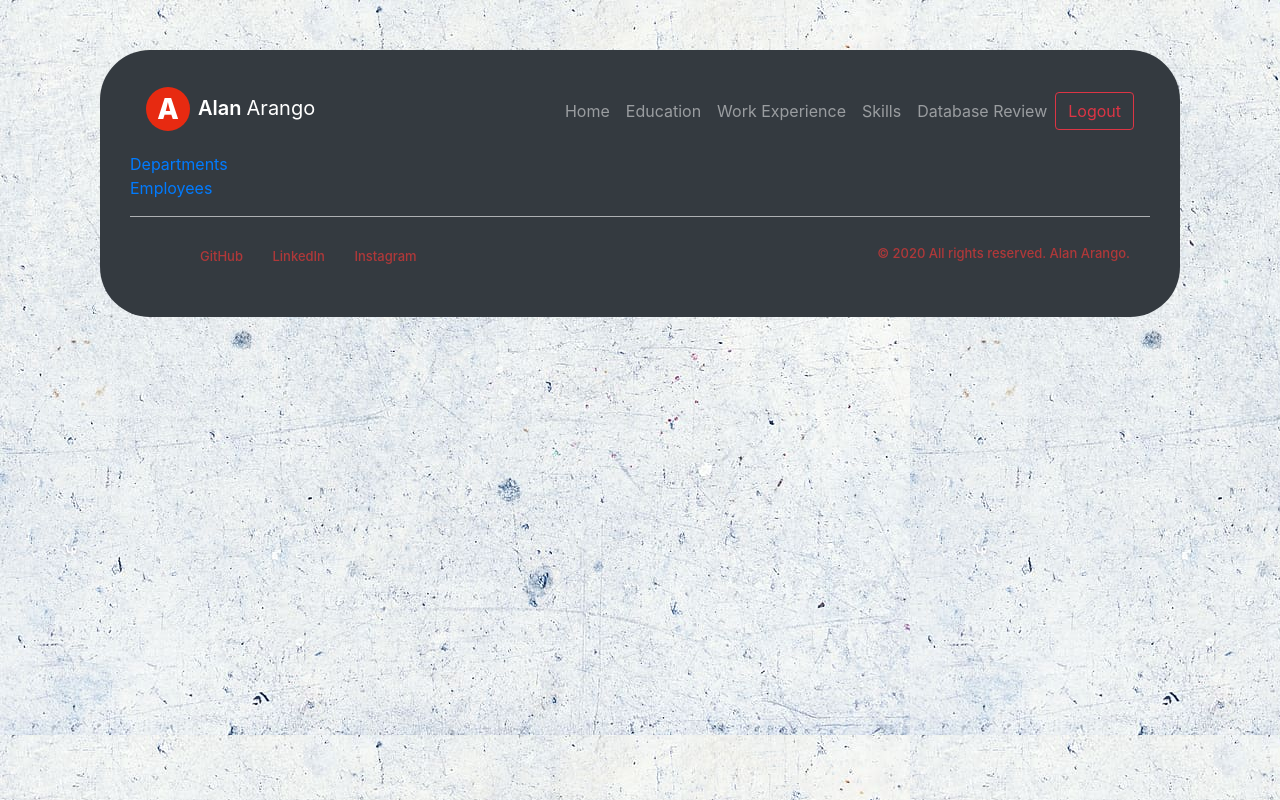
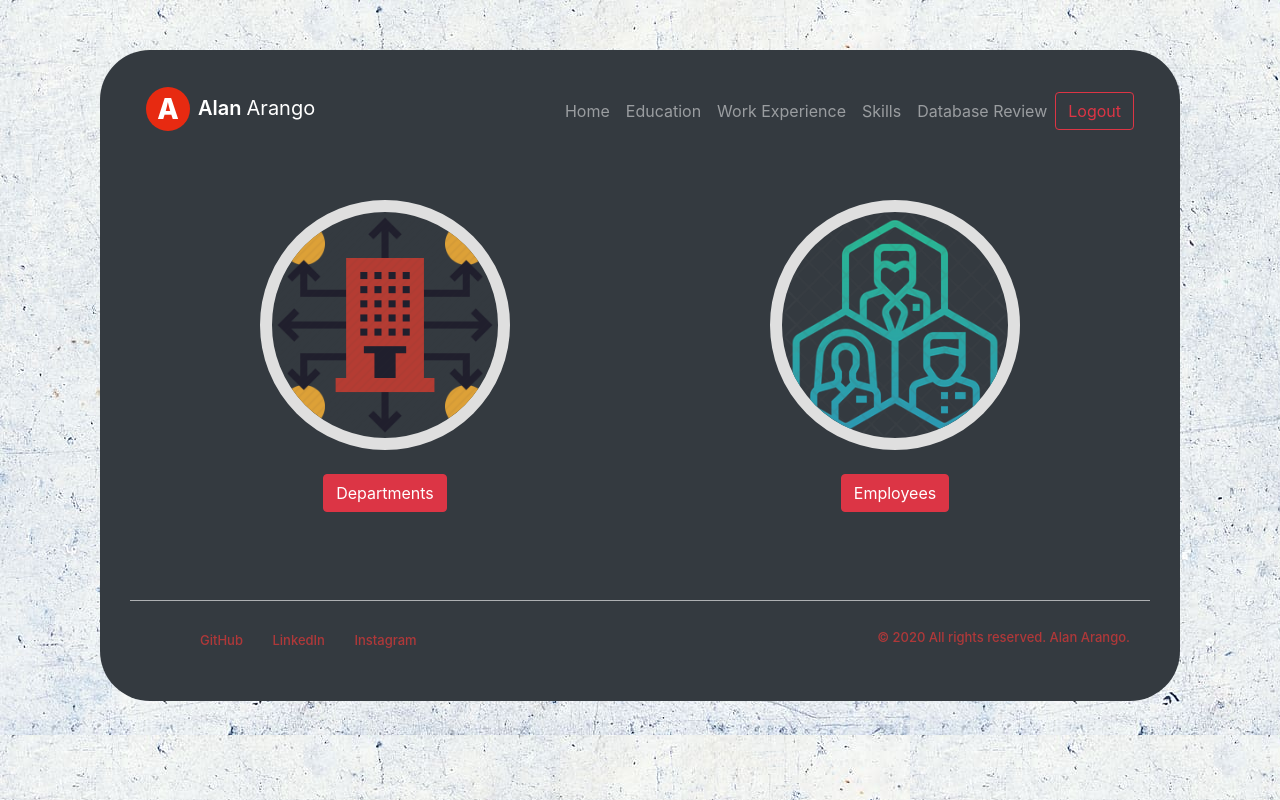
Before and after one commit to allaramo/resume, a PHP site: page /hrdb.php in a window 1280 px wide. Run offline with PHP 8.4, Linux system fonts and the light colour scheme; the visitor is signed in with stand-in values (Sample User, id 1).

Commit message:
changed index and db menu

```diff
--- a/public/hrdb.php
+++ b/public/hrdb.php
@@ -3,9 +3,22 @@
     require_once("partials/menu.php");
     include("../private/session.php");
 ?>
+    <div class="container">
+        <br><br>
+        <div class="row">
 
-    <a href="/departments">Departments</a><br>
-    <a href="/employees">Employees</a>
+            <div class="col-md-6 col-sm-12 text-center">
+                <img src="img/departments.png" style="max-height:250px;" alt="Departments Button" id="myFace" class="img-fluid"><br><br>
+                <a href="/departments" class="btn btn-danger">Departments</a>
+            </div>
+            <div class="col-md-6 col-sm-12 text-center">
+                <img src="img/employees.png" style="max-height:250px;" alt="Employees Button" id="myFace" class="img-fluid"><br><br>
+                <a href="/employees" class="btn btn-danger">Employees</a>
+            </div>
+        </div>
+        <br><br>
+    </div>
+    <br>
 
 <?php
     require_once("partials/footer.php");
--- a/public/index.php
+++ b/public/index.php
@@ -14,9 +14,13 @@
                 <br><br><br>
                 <h5>Web Developer</h5>
                 <h1>Alan Arango</h1>
-                <p id="summary">I’m an analytical person with great attention to detail. I look constantly for improvement opportunities and new ways to solve common problems. I love to explore and learn new technologies. I consider myself organized, ambitious, adaptable, reliable and a team player. I've had the opportunity to be part of different kinds of projects, performing different roles such as developer, analyst, dba, team leader and project manager. I'm from Guatemala and based in Dublin since 1 year. I'm hoping to find new job opportunities in this amazing country, upskill my career and meet people from different backgrounds, perspectives, and experiences in the IT field.</p>
+                <p id="summary text-justify">I’m an analytical person with great attention to detail. I look constantly for improvement opportunities and new ways to solve common problems. I love to explore and learn new technologies. I consider myself organized, ambitious, adaptable, reliable and a team player. I've had the opportunity to be part of different kinds of projects, performing different roles such as developer, analyst, dba, team leader and project manager. I'm from Guatemala and based in Dublin since 1 year. I'm hoping to find new job opportunities in this amazing country, upskill my career and meet people from different backgrounds, perspectives, and experiences in the IT field.</p>
                 <br>
             </div>
+        </div>
+        <div class="row text-justify">
+            <h2>Backup and Recovery Strategy</h2>
+            <p id="summary">A backup and recovery plan should be considered and implemented in any website design. There are already different solutions offered by hosts and cloud services that help us to back up our files and databases in different period of times. A yearly, monthly and daily backups should be implemented as a backup strategy. Also, an offsite replication of our servers should be considered. This backup and recovery should be automatic and transparent for users. Different technologies like RAID configurations can allow us to write data across multiple drives increasing the redundancy and also can allow us to have parity data striping information so the data can be recovered if one of the disk fails.</p>
         </div>
     </div>
 
```
Also changed, not shown: public/img/aboutme.jpg (deleted), public/img/christopher-crouzet-ieYbISorNPY-unsplash.jpg (deleted), public/img/clovis-castaneda--97MyV1TOJk-unsplash.jpg (deleted), public/img/departments.png (added), public/img/employees.png (added), public/img/gray.jpg (deleted), public/img/jimmy-baum-N4gc_5rZ9dM-unsplash.jpg (deleted), public/img/lenin-estrada-uTRtIcwkbGM-unsplash.jpg (deleted), public/img/mathijs-beks-Lej_-3cke2c-unsplash.jpg (deleted).
